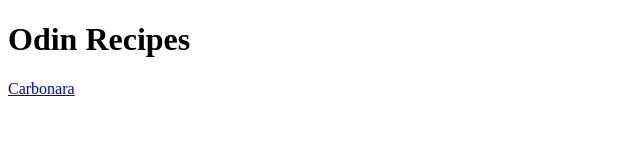
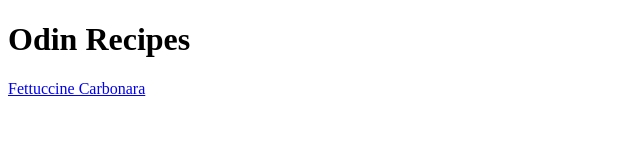
Before and after one commit to JimmyJuarez10/odin-project, a plain HTML site: page index.html in a window 1280 px wide. Shown: the full height of the page, 0-640 px from the left. Drawn offline with Linux system fonts and the light colour scheme.

Commit message:
Fix typos on carbonara page

```diff
--- a/index.html
+++ b/index.html
@@ -6,6 +6,6 @@
     </head>
     <body>
         <h1>Odin Recipes</h1>
-        <a href="recipes/carbonara.html">Carbonara</a>
+        <a href="recipes/fettuccine_carbonara.html">Fettuccine Carbonara</a>
     </body>
 </html>
```
Also changed, not shown: recipes/fettuccine_carbonara.html (renamed from recipes/carbonara.html, +1 -1 lines).
